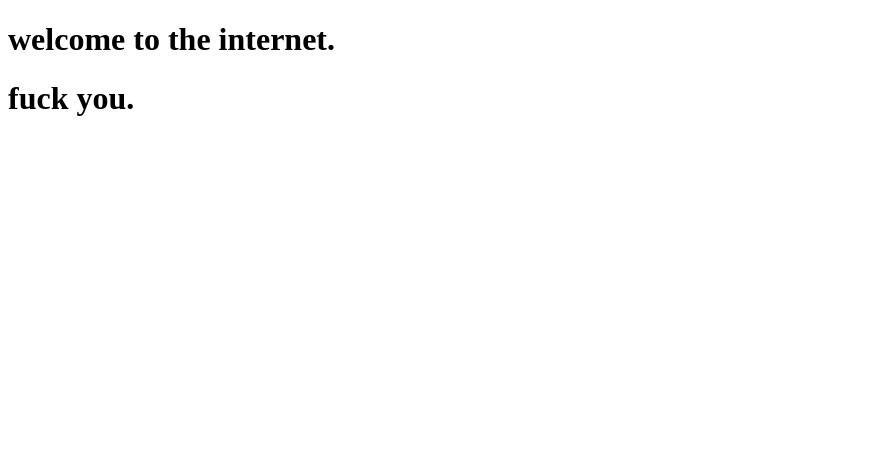
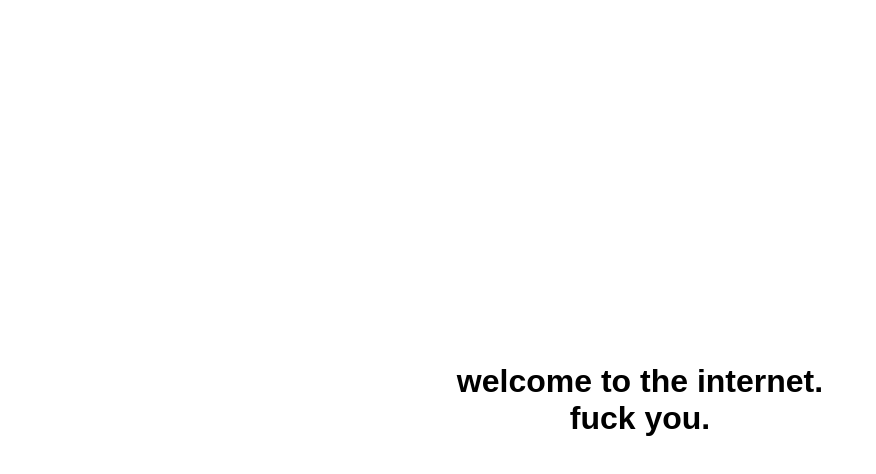
Before and after one commit to ZachTheHuman/git-shit, a plain HTML site: page index.html in a window 1280 px wide. Shown: the whole page, without its empty margins (0-876 px from the left). Drawn offline with Linux system fonts and the light colour scheme.

Commit message:
made git shit better

```diff
--- a/index.html
+++ b/index.html
@@ -1,9 +1,31 @@
 <!DOCTYPE html>
 <html>
+<head>
+<style>
+
+.center {
+}
+
+.center h1 {
+font-family: Arial;
+text-align: center;
+  margin: 0;
+  position: absolute;
+  top: 50%;
+  left: 50%;
+  transform: translate(-50%, -50%);
+
+}
+
+</style>
+</head>
 <body>
 
-<h1> welcome to the internet. </h1>
-<h1> fuck you. </h1>
+<div class='center'>
+
+<h1 class ='center'> welcome to the internet. <br> fuck you. </h1>
+
+</div>
 
 </body>
 </html>
```
